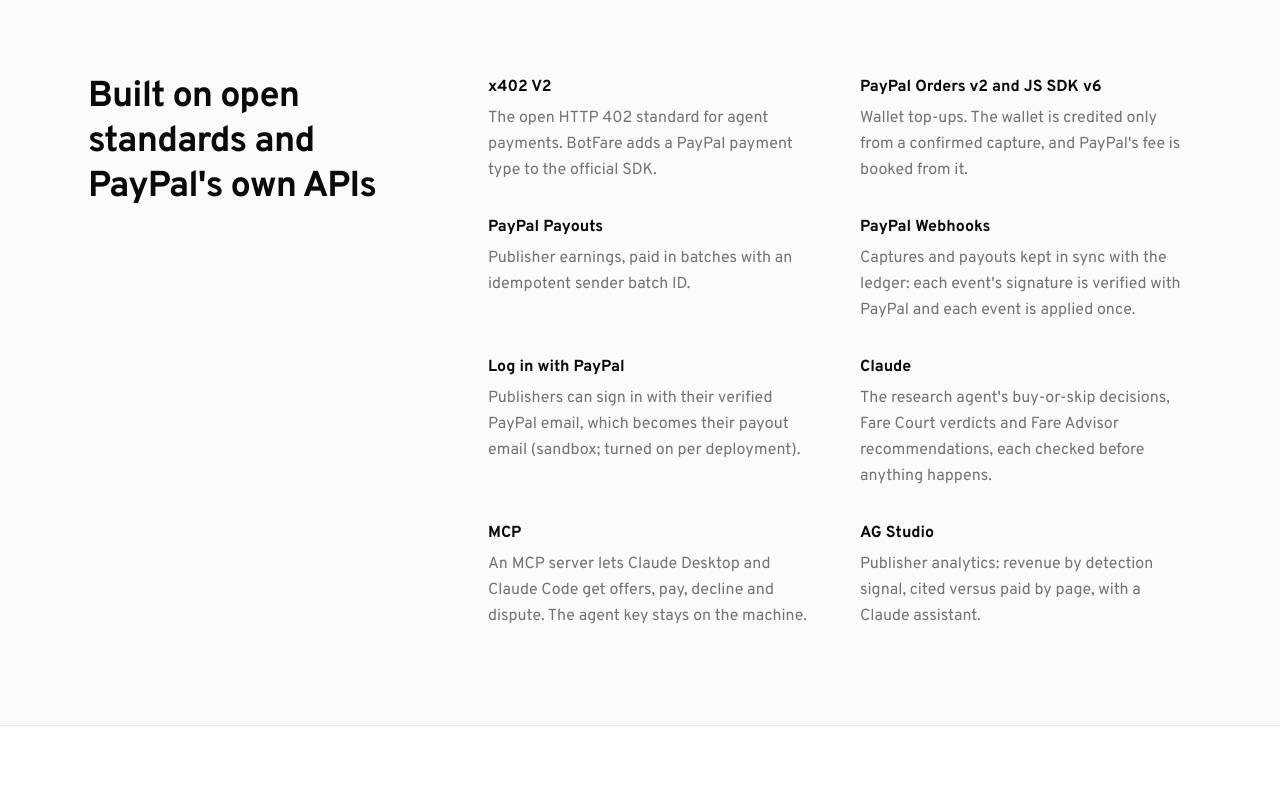
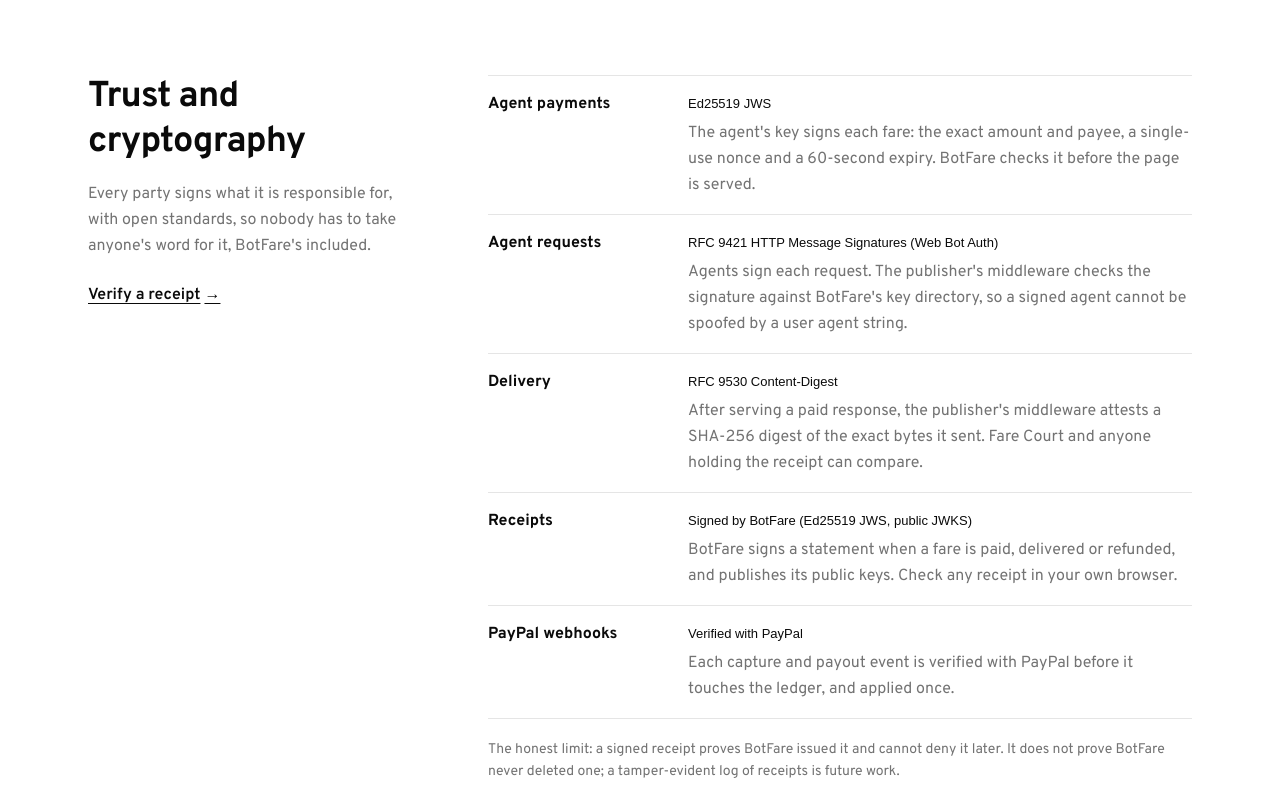
Before and after one commit to Sajjad21990/botfare, a Next.js app in the folder apps/web/: page / in a window 1280 px wide. Shown: the part 6320-7120 px from the top of the page. Built offline with nearby package versions, Linux system fonts and the light colour scheme; a web font is replaced by a local one.

Commit message:
Landing: compact Trust and cryptography section (agent payments Ed25519 JWS, agent requests RFC 9421 Web Bot Auth, delivery RFC 9530 Content-Digest, BotFare-signed receipts with a /verify link, PayPal webhooks verified) and its honest limit

```diff
--- a/apps/web/src/app/page.tsx
+++ b/apps/web/src/app/page.tsx
@@ -12,6 +12,7 @@ import { Problem } from "@/components/landing/problem";
 import { SiteFooter } from "@/components/landing/site-footer";
 import { SiteHeader } from "@/components/landing/site-header";
 import { Thesis } from "@/components/landing/thesis";
+import { Trust } from "@/components/landing/trust";
 
 export const metadata: Metadata = {
   title: "BotFare: every bot pays its fare",
@@ -34,6 +35,7 @@ export default function Home() {
         <PillarCourt />
         <PillarAdvisor />
         <HowItWorks />
+        <Trust />
         <BuiltOn />
       </main>
       <SiteFooter />
--- /dev/null
+++ b/apps/web/src/components/landing/trust.tsx
@@ -0,0 +1,77 @@
+import Link from "next/link";
+import styles from "./landing.module.css";
+
+type Row = { what: string; standard: string; body: string };
+
+const rows: Row[] = [
+  {
+    what: "Agent payments",
+    standard: "Ed25519 JWS",
+    body: "The agent's key signs each fare: the exact amount and payee, a single-use nonce and a 60-second expiry. BotFare checks it before the page is served.",
+  },
+  {
+    what: "Agent requests",
+    standard: "RFC 9421 HTTP Message Signatures (Web Bot Auth)",
+    body: "Agents sign each request. The publisher's middleware checks the signature against BotFare's key directory, so a signed agent cannot be spoofed by a user agent string.",
+  },
+  {
+    what: "Delivery",
+    standard: "RFC 9530 Content-Digest",
+    body: "After serving a paid response, the publisher's middleware attests a SHA-256 digest of the exact bytes it sent. Fare Court and anyone holding the receipt can compare.",
+  },
+  {
+    what: "Receipts",
+    standard: "Signed by BotFare (Ed25519 JWS, public JWKS)",
+    body: "BotFare signs a statement when a fare is paid, delivered or refunded, and publishes its public keys. Check any receipt in your own browser.",
+  },
+  {
+    what: "PayPal webhooks",
+    standard: "Verified with PayPal",
+    body: "Each capture and payout event is verified with PayPal before it touches the ledger, and applied once.",
+  },
+];
+
+export function Trust() {
+  return (
+    <section id="trust" aria-labelledby="trust-title" className={`${styles.anchor} border-b`}>
+      <div className="mx-auto grid w-full max-w-6xl gap-10 px-4 py-20 sm:px-6 sm:py-24 lg:grid-cols-[20rem_1fr] lg:gap-20">
+        <div>
+          <h2
+            id="trust-title"
+            className="text-3xl leading-tight font-bold tracking-tight text-balance sm:text-4xl"
+          >
+            Trust and cryptography
+          </h2>
+          <p className="mt-4 leading-relaxed text-muted-foreground">
+            Every party signs what it is responsible for, with open standards, so nobody has to take
+            anyone&apos;s word for it, BotFare&apos;s included.
+          </p>
+          <Link
+            href="/verify"
+            className={`${styles.focusRing} mt-6 inline-flex items-center gap-1 rounded-md font-semibold underline underline-offset-4`}
+          >
+            Verify a receipt <span aria-hidden>→</span>
+          </Link>
+        </div>
+        <div>
+          <dl className="divide-y border-y">
+            {rows.map((row) => (
+              <div key={row.what} className="grid gap-1.5 py-4 sm:grid-cols-[11rem_1fr] sm:gap-6">
+                <dt className="font-bold">{row.what}</dt>
+                <dd>
+                  <span className={`${styles.mono} text-[13px] font-medium`}>{row.standard}</span>
+                  <p className="mt-1 leading-relaxed text-muted-foreground">{row.body}</p>
+                </dd>
+              </div>
+            ))}
+          </dl>
+          <p className="mt-5 text-sm leading-relaxed text-muted-foreground">
+            The honest limit: a signed receipt proves BotFare issued it and cannot deny it later. It
+            does not prove BotFare never deleted one; a tamper-evident log of receipts is future
+            work.
+          </p>
+        </div>
+      </div>
+    </section>
+  );
+}
```
